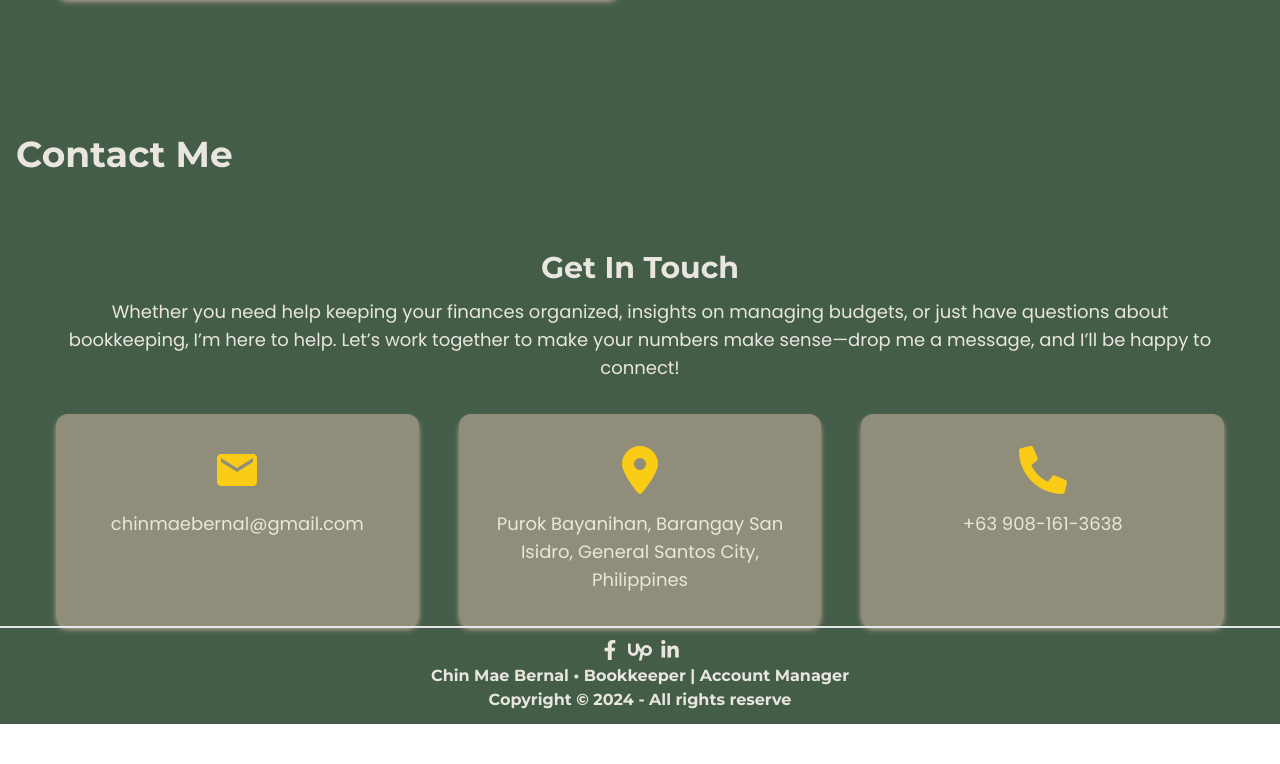
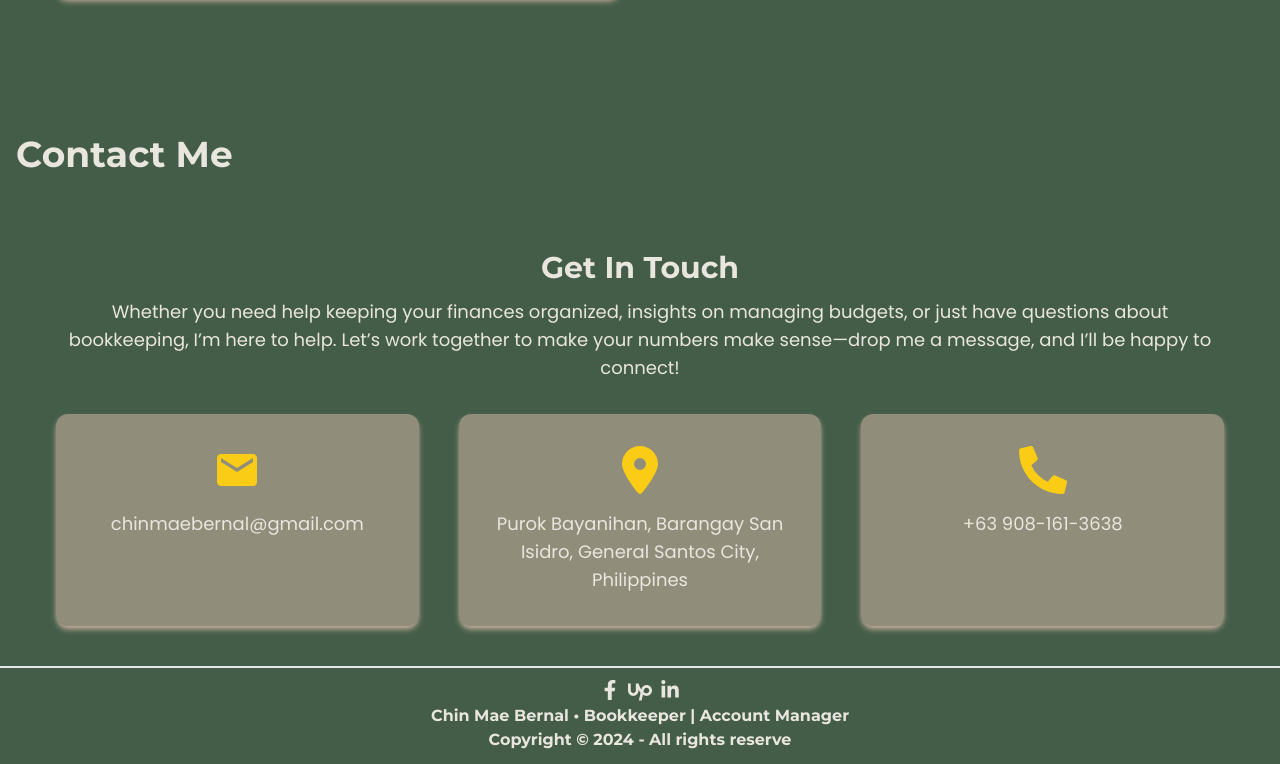
Before and after one commit to riyudev/boookkeeper-portfolio, a React (Vite) app: page / in a window 1280 px wide. Shown: the part 3302-4066 px from the top of the page. Before the commit the page ends 4026 px from the top, so only its background shows below. Built offline with nearby package versions, Linux system fonts and the light colour scheme.

Commit message:
mobile responsive

```diff
--- a/src/pages/Contact.jsx
+++ b/src/pages/Contact.jsx
@@ -8,7 +8,7 @@ function Contact() {
     <section id="contact" className="pt-24 space-y-9">
       <h2>Contact Me</h2>
 
-      <div className="flex flex-col items-center justify-center space-y-8 laptop:py-10 pb-10 laptop:pb-0">
+      <div className="flex flex-col items-center justify-center space-y-8 laptop:py-10 pb-10">
         <header className="flex flex-col justify-center space-y-3 laptop:px-10">
           <h3 className="text-center">Get In Touch</h3>
           <p className="text-center">
```
